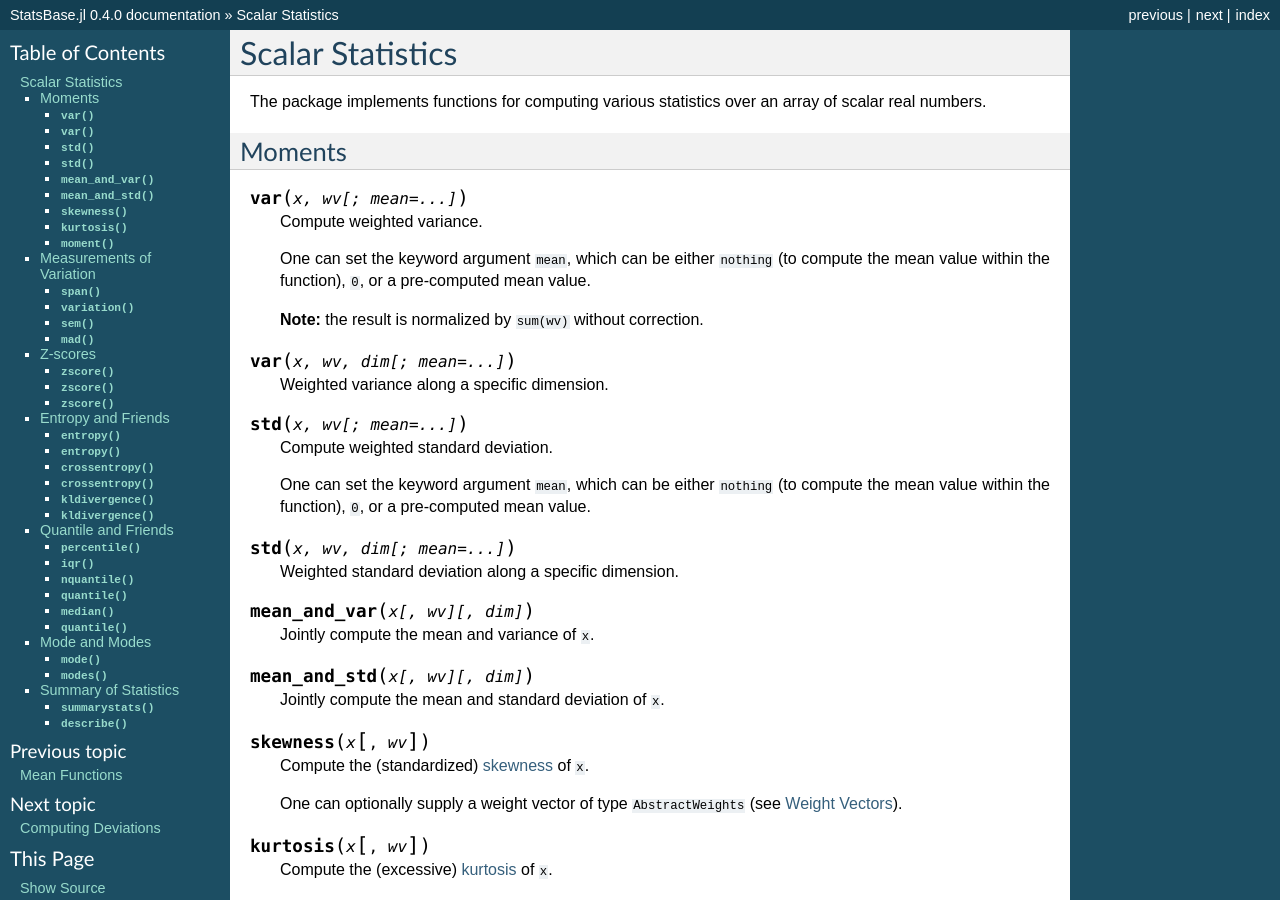
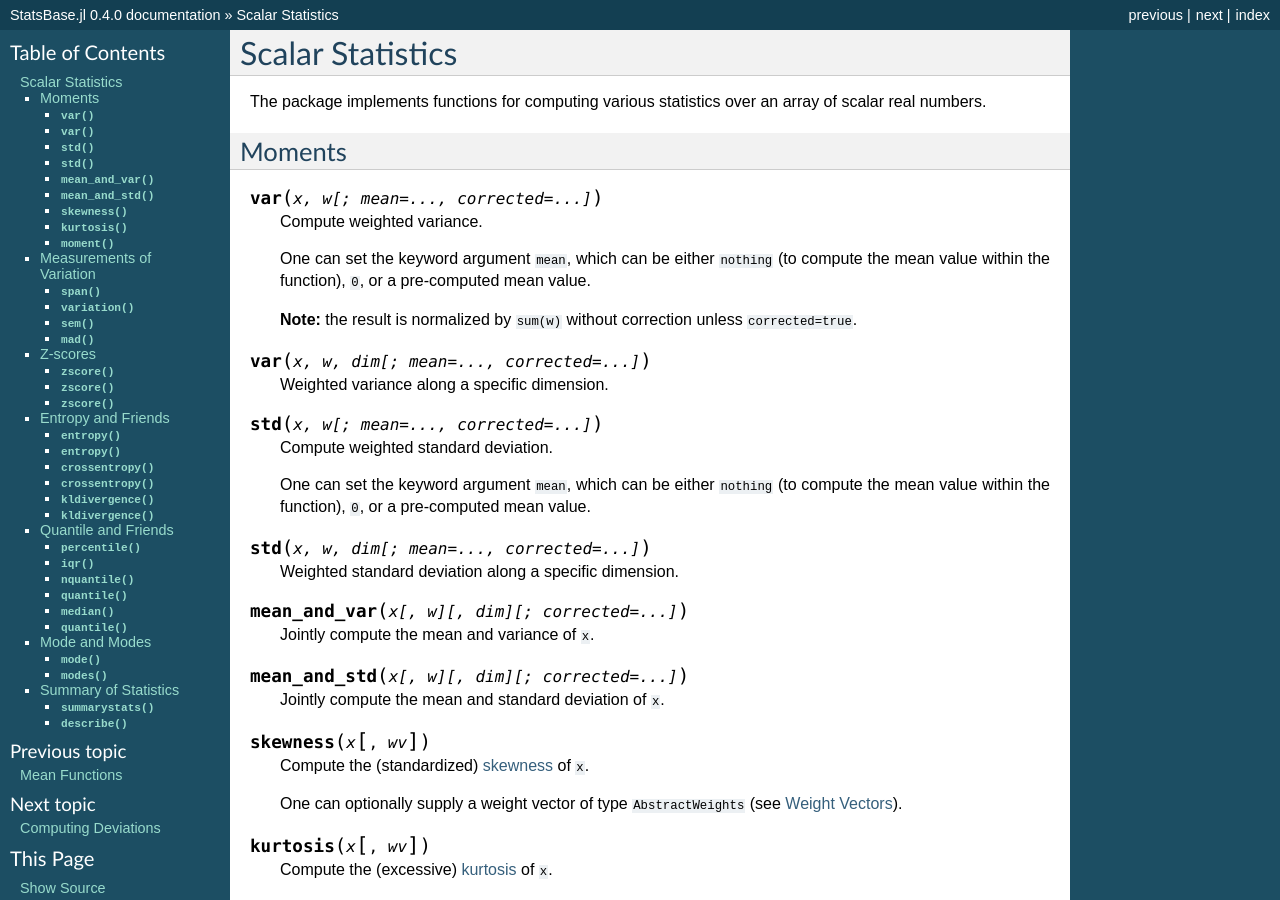
Before and after one commit to JuliaStats/StatsBase.jl, a Sphinx documentation site: the page built from docs/source/scalarstats.rst, in a window 1280 px wide and 900 px high. Built offline with Sphinx 7.4.7, drawn with Linux system fonts in a browser that asks for light colours; formulas are drawn with MathJax 3.

Commit message:
Removed more deprecation test hacks and convert `wv` -> `w` in the appropriate docs.

```diff
--- a/docs/source/cov.rst
+++ b/docs/source/cov.rst
@@ -24,11 +24,11 @@ This package implements functions for computing scatter matrix, as well as weigh
 
     Weighted scatter matrix. The weights are given by a weight vector ``wv`` of type ``AbstractWeights`` (see :ref:`weightvec`).
 
-.. function:: cov(X, wv[; vardim=..., mean=..., corrected=...])
+.. function:: cov(X, w[; vardim=..., mean=..., corrected=...])
 
     Weighted covariance matrix.
 
-    **Note:** By default, the covariance is normalized by the sum of weights, that is, ``cov(X, wv)`` is equal to ``scatter(X, wv) / sum(wv)``. However, if ``corrected`` is set to ``true`` then the appropriate bias correction is used for that `wv`.
+    **Note:** By default, the covariance is normalized by the sum of weights, that is, ``cov(X, w)`` is equal to ``scatter(X, w) / sum(w)``. However, if ``corrected`` is set to ``true`` then the appropriate bias correction is used for that `w`.
 
 .. function:: mean_and_cov(x[, wv][; vardim=..., corrected=...])
 
--- a/docs/source/scalarstats.rst
+++ b/docs/source/scalarstats.rst
@@ -6,33 +6,33 @@ The package implements functions for computing various statistics over an array
 Moments
 ---------
 
-.. function:: var(x, wv[; mean=...])
+.. function:: var(x, w[; mean=..., corrected=...])
 
   Compute weighted variance.
 
   One can set the keyword argument ``mean``, which can be either ``nothing`` (to compute the mean value within the function), ``0``, or a pre-computed mean value.
 
-  **Note:** the result is normalized by ``sum(wv)`` without correction.
+  **Note:** the result is normalized by ``sum(w)`` without correction unless ``corrected=true``.
 
-.. function:: var(x, wv, dim[; mean=...])
+.. function:: var(x, w, dim[; mean=..., corrected=...])
 
   Weighted variance along a specific dimension.
 
-.. function:: std(x, wv[; mean=...])
+.. function:: std(x, w[; mean=..., corrected=...])
 
   Compute weighted standard deviation.
 
   One can set the keyword argument ``mean``, which can be either ``nothing`` (to compute the mean value within the function), ``0``, or a pre-computed mean value.
 
-.. function:: std(x, wv, dim[; mean=...])
+.. function:: std(x, w, dim[; mean=..., corrected=...])
 
   Weighted standard deviation along a specific dimension.
 
-.. function:: mean_and_var(x[, wv][, dim])
+.. function:: mean_and_var(x[, w][, dim][; corrected=...])
 
   Jointly compute the mean and variance of ``x``.
 
-.. function:: mean_and_std(x[, wv][, dim])
+.. function:: mean_and_std(x[, w][, dim][; corrected=...])
 
   Jointly compute the mean and standard deviation of ``x``.
 
```
Also changed, not shown: 1 other file.
